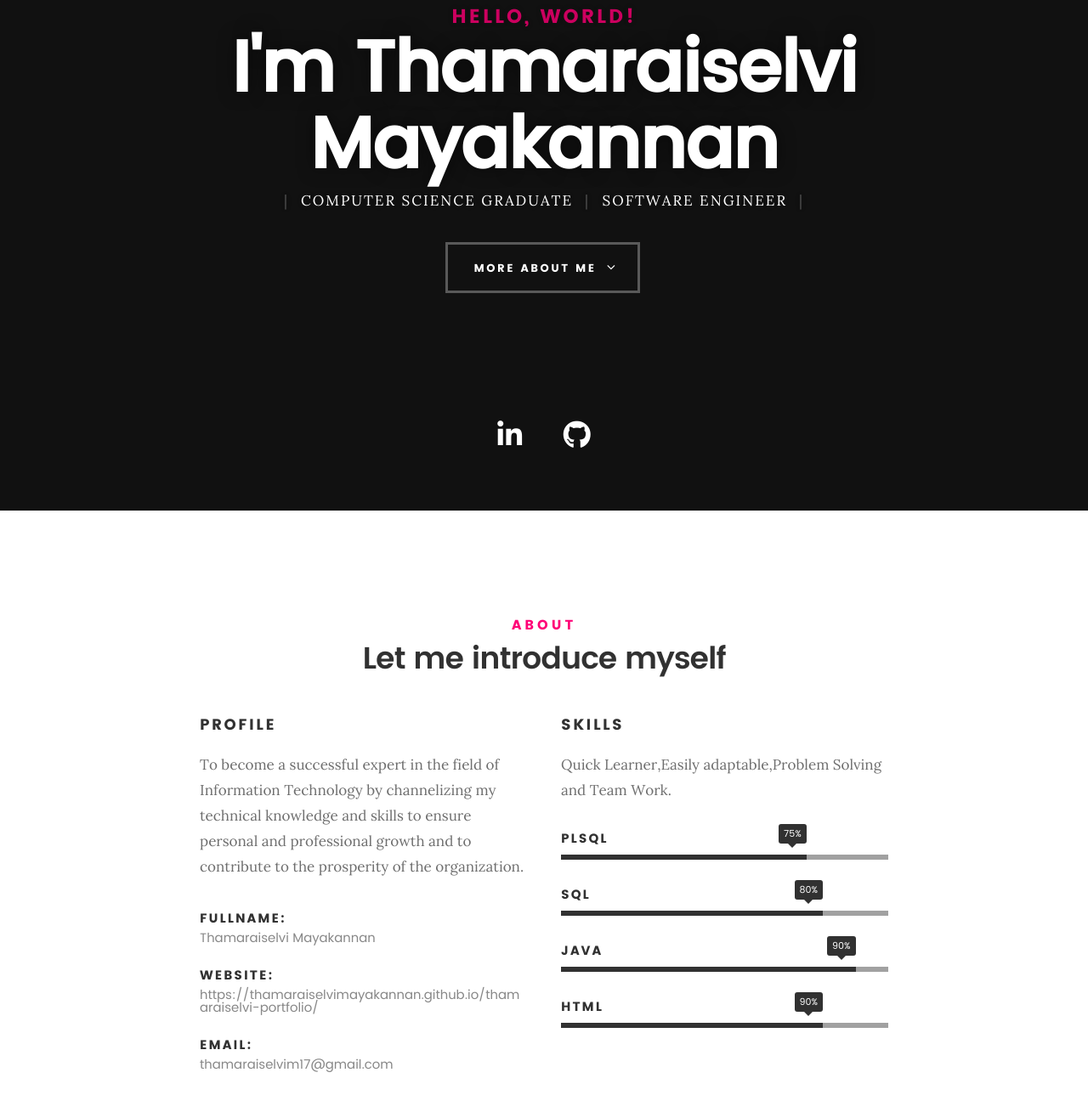
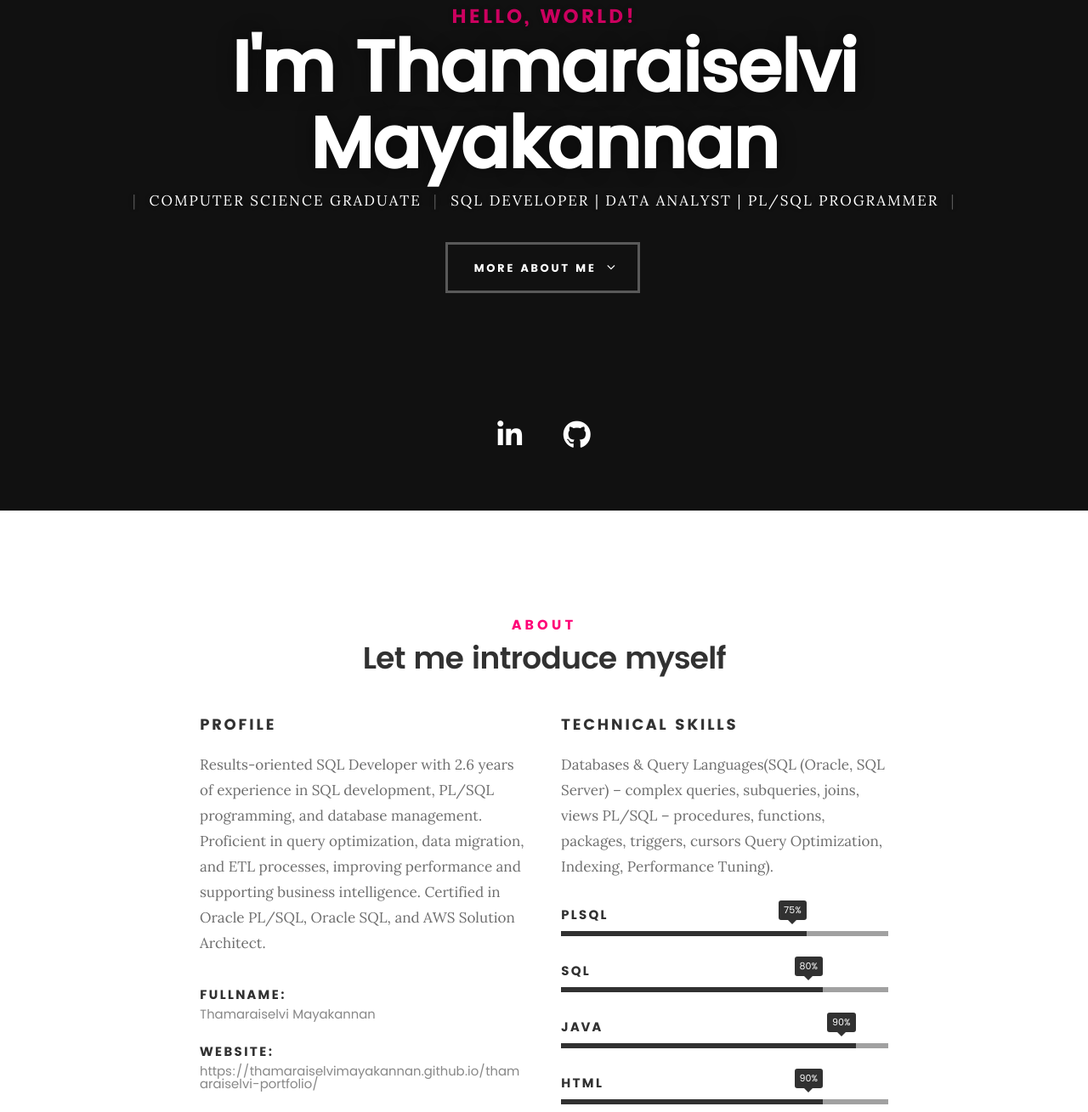
Before and after one commit to ThamaraiselviMayakannan/Thamaraiselvi_Portfolio, a plain HTML site: page index.html in a window 1280 px wide. Shown: the part 199-1508 px from the top of the page at 85% size. Drawn offline with Linux system fonts and the light colour scheme; files whose address does not match are found by name.

Commit message:
Update index.html

```diff
--- a/index.html
+++ b/index.html
@@ -77,7 +77,7 @@
 
 	   			<p class="intro-position">
 	   				<span>Computer Science Graduate</span>
-	   				<span>Software Engineer</span>
+	   				<span>SQL Developer | Data analyst | PL/SQL PROGRAMMER</span>
 	   			</p>
 
 	   			<a class="button stroke smoothscroll" href="#about" title="">More About Me</a>
@@ -88,7 +88,7 @@
    	</div> <!-- /intro-content -->
 
    	<ul class="intro-social">
-         <li><a href="https://www.linkedin.com/in/thamaraiselvi-mayakannan-630106171/" target="_new"><i class="fa fa-linkedin"></i></a></li>
+         <li><a href="https://www.linkedin.com/in/thamaraiselvi-mayakannan/" target="_new"><i class="fa fa-linkedin"></i></a></li>
          <li><a href="https://github.com/ThamaraiselviMayakannan" target="_new"><i class="fa fa-github"></i></a></li>
       </ul> <!-- /intro-social -->
 
@@ -113,9 +113,8 @@
    		<div class="col-six tab-full">
 
    			<h3>Profile</h3>
-   			<p>To become a successful expert in the field of Information Technology by channelizing my technical
-				knowledge and skills to ensure personal and professional growth and to contribute to the prosperity of
-				the organization. </p>
+   			<p>
+Results-oriented SQL Developer with 2.6 years of experience in SQL development, PL/SQL programming, and database management. Proficient in query optimization, data migration, and ETL processes, improving performance and supporting business intelligence. Certified in Oracle PL/SQL, Oracle SQL, and AWS Solution Architect. </p>
    			<ul class="info-list">
    				<li>
    					<strong>Fullname:</strong>
@@ -136,8 +135,10 @@
 
    		<div class="col-six tab-full">
 
-   			<h3>Skills</h3>
-   			<p>Quick Learner,Easily adaptable,Problem Solving and Team Work.</p>
+   			<h3>Technical Skills</h3>
+   			<p> Databases & Query Languages(SQL (Oracle, SQL Server) – complex queries, subqueries, joins, views
+PL/SQL – procedures, functions, packages, triggers, cursors
+Query Optimization, Indexing, Performance Tuning).</p>
 
 				<ul class="skill-bars">
 				   <li>
```
